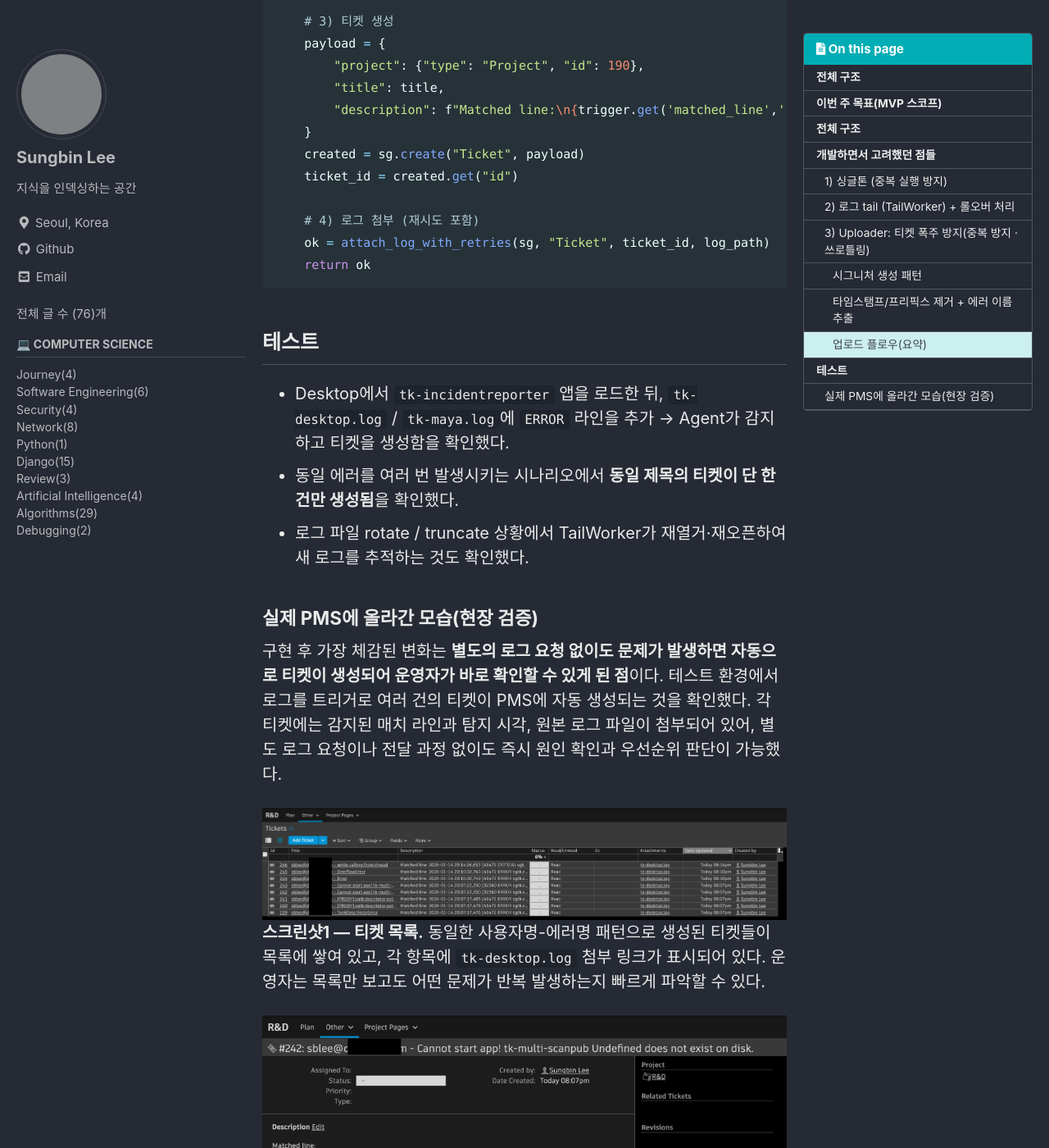
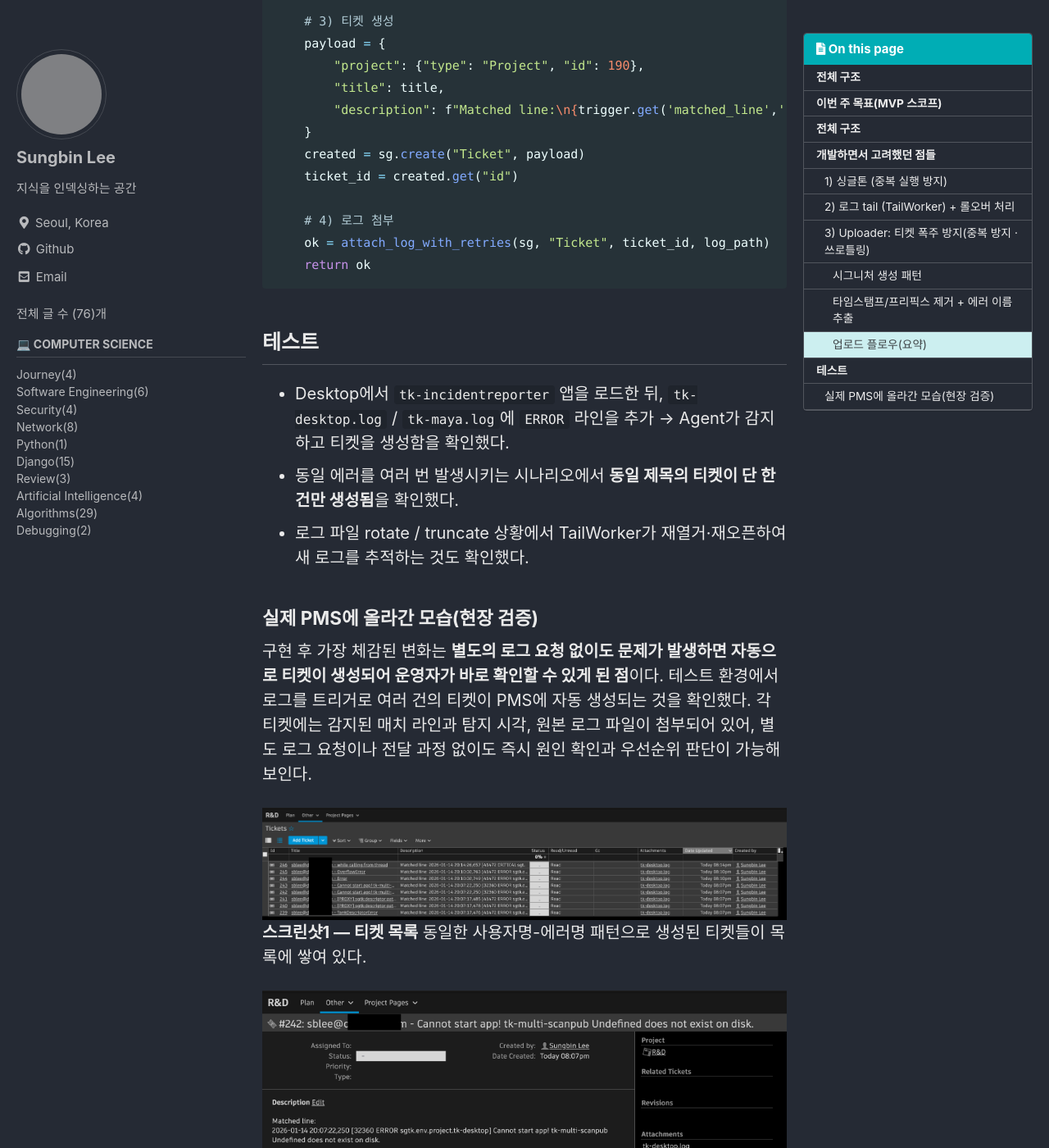
Before and after one commit to sungbinlee/tech.sungbinlee.dev, a Jekyll site: the page built from _posts/Journey/2026-01-12-토스-러너스하이2기-3주차.md, in a window 1280 px wide and 1400 px high, scrolled down 6042 px. Shown: the whole window at 82% size. Built offline with Jekyll 4.4.1, drawn with Linux system fonts in a browser that asks for light colours; cached includes are drawn as plain includes; comment, search, counter and statistics services are not loaded; some of the changed text lies outside the part shown; grey boxes are pictures that could not be loaded.

Commit message:
3주차 회고 수정

````diff
--- a/_posts/Journey/2026-01-12-토스-러너스하이2기-3주차.md
+++ b/_posts/Journey/2026-01-12-토스-러너스하이2기-3주차.md
@@ -195,7 +195,7 @@ def upload_log_flow(sg, user_login, log_path, trigger):
     created = sg.create("Ticket", payload)
     ticket_id = created.get("id")
 
-    # 4) 로그 첨부 (재시도 포함)
+    # 4) 로그 첨부
     ok = attach_log_with_retries(sg, "Ticket", ticket_id, log_path)
     return ok
 ```
@@ -210,13 +210,13 @@ def upload_log_flow(sg, user_login, log_path, trigger):
 
 ### 실제 PMS에 올라간 모습(현장 검증)
 
-구현 후 가장 체감된 변화는 **별도의 로그 요청 없이도 문제가 발생하면 자동으로 티켓이 생성되어 운영자가 바로 확인할 수 있게 된 점**이다. 테스트 환경에서 로그를 트리거로 여러 건의 티켓이 PMS에 자동 생성되는 것을 확인했다. 각 티켓에는 감지된 매치 라인과 탐지 시각, 원본 로그 파일이 첨부되어 있어, 별도 로그 요청이나 전달 과정 없이도 즉시 원인 확인과 우선순위 판단이 가능했다.
+구현 후 가장 체감된 변화는 **별도의 로그 요청 없이도 문제가 발생하면 자동으로 티켓이 생성되어 운영자가 바로 확인할 수 있게 된 점**이다. 테스트 환경에서 로그를 트리거로 여러 건의 티켓이 PMS에 자동 생성되는 것을 확인했다. 각 티켓에는 감지된 매치 라인과 탐지 시각, 원본 로그 파일이 첨부되어 있어, 별도 로그 요청이나 전달 과정 없이도 즉시 원인 확인과 우선순위 판단이 가능해보인다.
 
 ![티켓 목록](/assets/images/journey/tickets-on-pms.png)
-**스크린샷1 — 티켓 목록.** 동일한 사용자명-에러명 패턴으로 생성된 티켓들이 목록에 쌓여 있고, 각 항목에 `tk-desktop.log` 첨부 링크가 표시되어 있다. 운영자는 목록만 보고도 어떤 문제가 반복 발생하는지 빠르게 파악할 수 있다.
+**스크린샷1 — 티켓 목록** 동일한 사용자명-에러명 패턴으로 생성된 티켓들이 목록에 쌓여 있다.
 
 ![티켓 상세](/assets/images/journey/ticket-detail.png)
-**스크린샷2 — 티켓 상세.** 티켓 본문에 감지된 매치 라인과 탐지 시각이 포함되어 있고, 더 자세한 내용을 확인할 수 있다.
+**스크린샷2 — 티켓 상세** 티켓 본문에서 더 자세한 내용을 확인할 수 있다.
 
 - **운영적 효과**: 작업자가 오류를 리포트하고, 담당자가 “로그 어디 있나요?”를 묻고 회신을 기다리는 과정이 사라졌다. 덕분에 문제 인지부터 대응 착수까지의 시간이 단축되었고, 로그 수집·정리로 인한 운영 부담이 눈에 띄게 줄 것으로 기대된다.
 - **자동 생성된 티켓 패턴**: 여러 건의 티켓이 동일한 사용자명-에러명 패턴으로 생성되며, 현재는 이 패턴을 이용해 중복 티켓 폭주를 방지하고 있다.
````
Also changed, not shown: other parts of _posts/Journey/2026-01-12-토스-러너스하이2기-3주차.md (+1 -1 lines).
